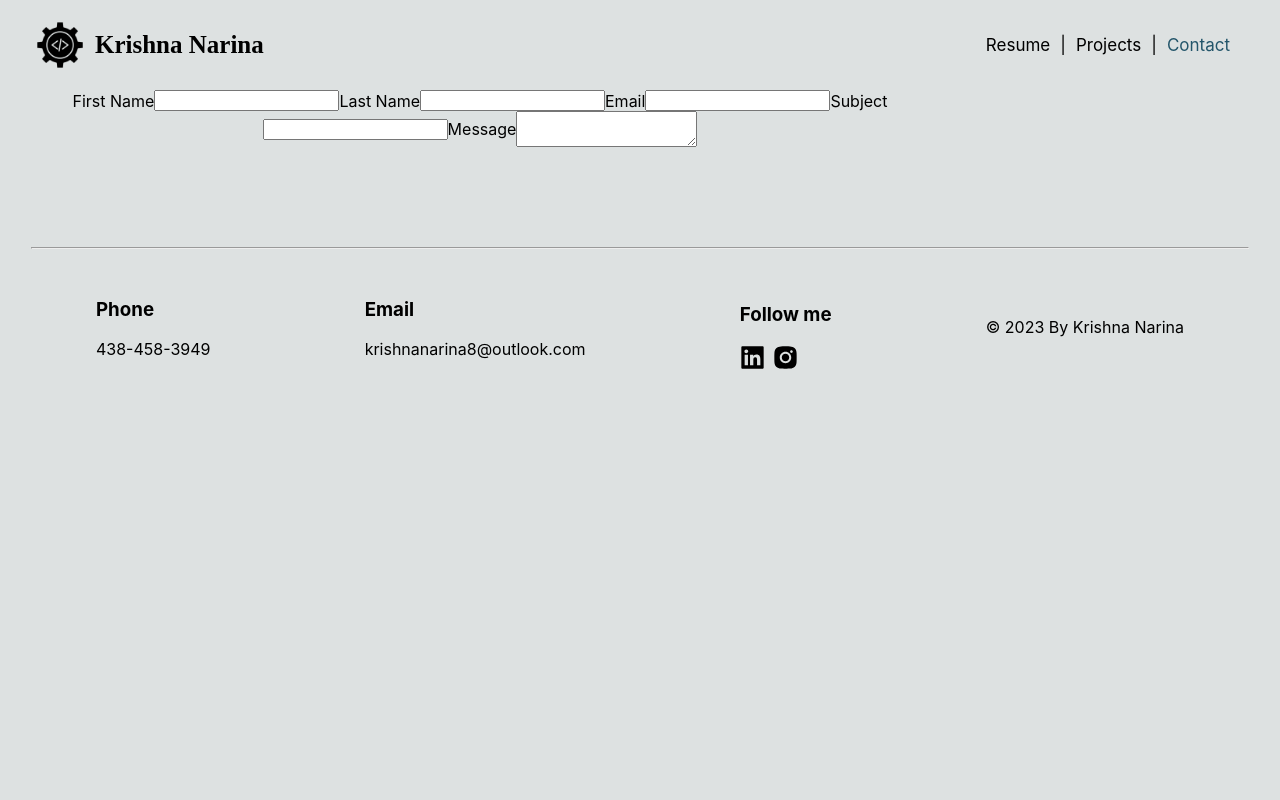
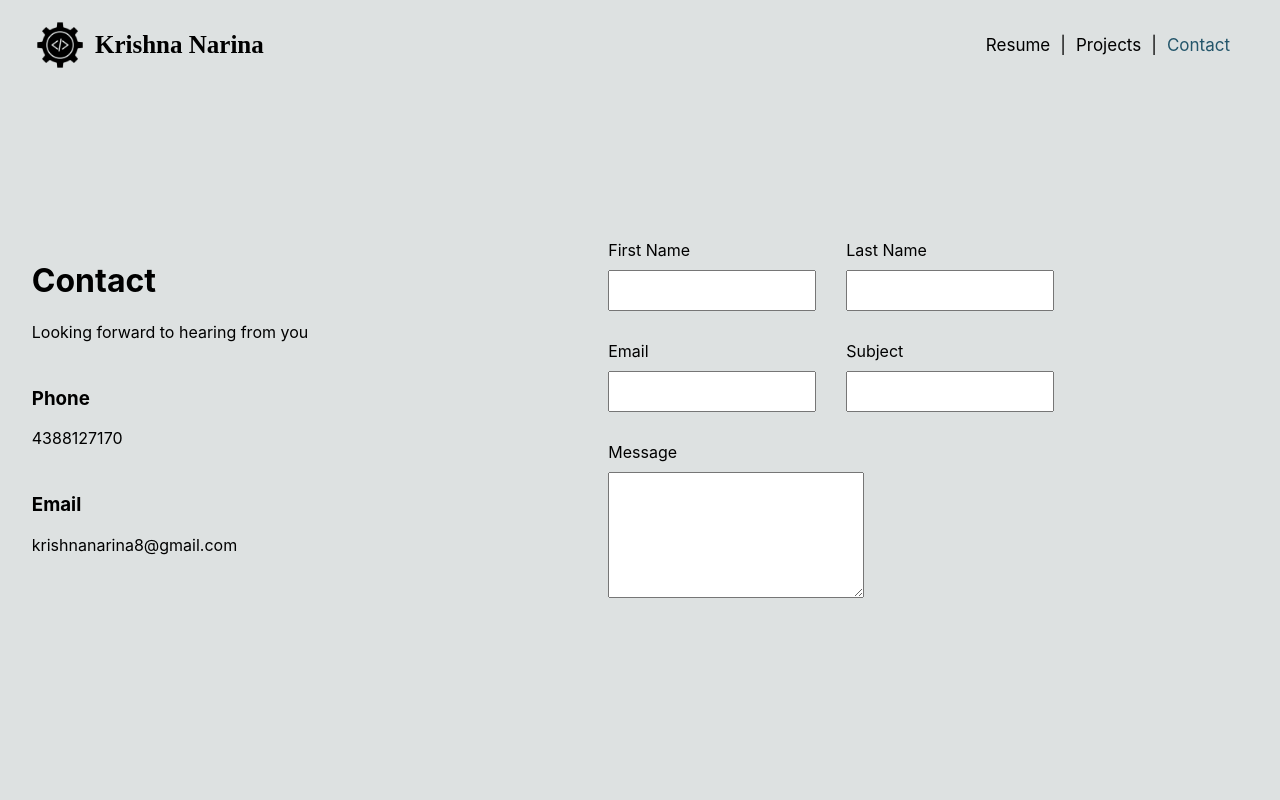
Before and after one commit to Krishnaayyappa/Personal-portfolio, a React (Create React App) app: page /contact in a window 1280 px wide. Shown: the top 800 px of the page. Built offline with nearby package versions, Linux system fonts and the light colour scheme; a web font is replaced by a local one.

Commit message:
contactspage update

```diff
--- /dev/null
+++ b/src/components/content/ContactContent.js
@@ -0,0 +1,22 @@
+
+
+const ContactDetails = () => {
+    return (
+        <div className="contactcontent">
+            <div>
+                <h1>Contact</h1>
+                <p>Looking forward to hearing from you</p>
+            </div>
+            <div>
+                <h3>Phone</h3>
+                <p>4388127170</p>
+            </div>
+            <div>
+                <h3>Email</h3>
+                <p>krishnanarina8@gmail.com</p>
+            </div>
+        </div>
+    )
+}
+
+export default ContactDetails
--- a/src/components/content/contactForm.js
+++ b/src/components/content/contactForm.js
@@ -4,16 +4,26 @@ const ContactForm = () => {
     return(
         <form>
             <div className = "formInputs">
+                <div className="labelinput">
                     <label htmlFor="first-name">First Name</label>
                     <input id="first-name" type="text" name="first-name" />
+                </div>
+                <div className="labelinput">
                     <label htmlFor="last-name"> Last Name</label>
                     <input id="last-name" type="text" name="last-name" />
+                </div>
+                <div className="labelinput">
                     <label htmlFor="email">Email</label>
                     <input id="email" type="email" name="email" />
+                </div>
+                <div className="labelinput">
                     <label htmlFor="subject">Subject</label>
                     <input id="subject" type="text" name="subject" />
+                </div>
+                <div className="labelinput">
                     <label htmlFor="message">Message</label>
                     <textarea id="message" type="text" name="message" />
+                </div>
             </div>
         </form>
     )
--- a/src/index.css
+++ b/src/index.css
@@ -187,7 +187,43 @@ hr{
   display:flex;
   flex-direction: row;
   flex-wrap: wrap;
-  max-width: 60rem;
+  max-width: 40rem;
+  justify-content: flex-start;
+  align-items: flex-start;
+  gap: 30px;
+}
+
+.labelinput{
+  display: flex;
+  flex-direction: column;
+  gap: 10px;
+}
+
+.labelinput input{
+  width:200px;
+  height: 35px;
+}
+
+.labelinput textarea{
+  width:250px;
+  height:120px
+}
+
+.contactcontent{
+  display:flex;
+  flex-direction: column;
+  gap: 10px;
+}
+
+.contacts{
+  display: flex;
+  flex-direction: row;
+  text-align: start;
   justify-content: center;
-  align-items: center;
+  align-items: flex-start;
+  gap:300px;
+  width:100%;
+  padding-top: 150px;
+  padding-bottom: 175px;
+
 }
--- a/src/pages/contact.js
+++ b/src/pages/contact.js
@@ -1,8 +1,12 @@
 import ContactForm from "../components/content/contactForm";
+import ContactDetails from "../components/content/ContactContent";
 
 const Contact = () => {
     return(
-        <ContactForm />
+        <div className="contacts">
+            <ContactDetails />
+            <ContactForm />
+        </div>
     )
 }
 
```
Lines whose indentation alone changed are shown as unchanged.
